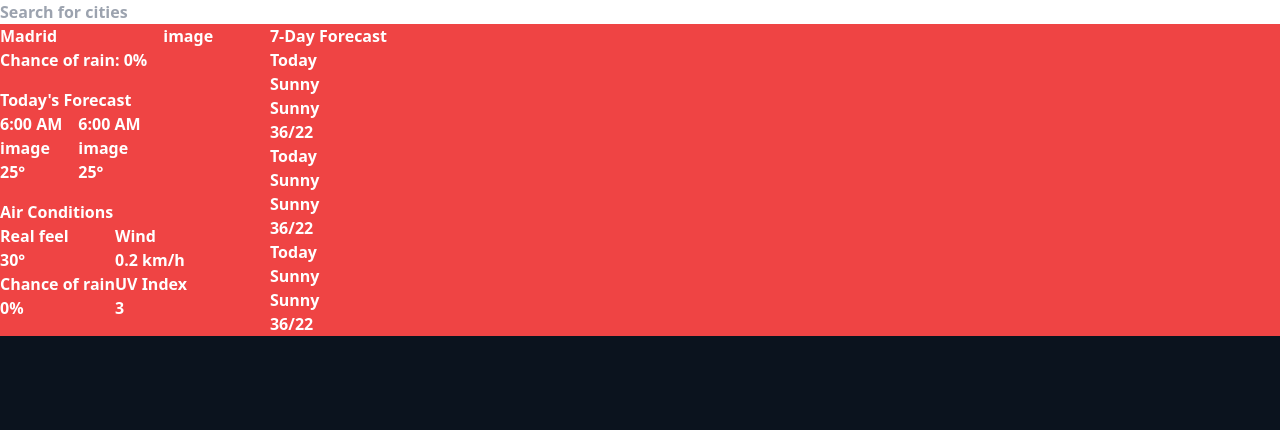
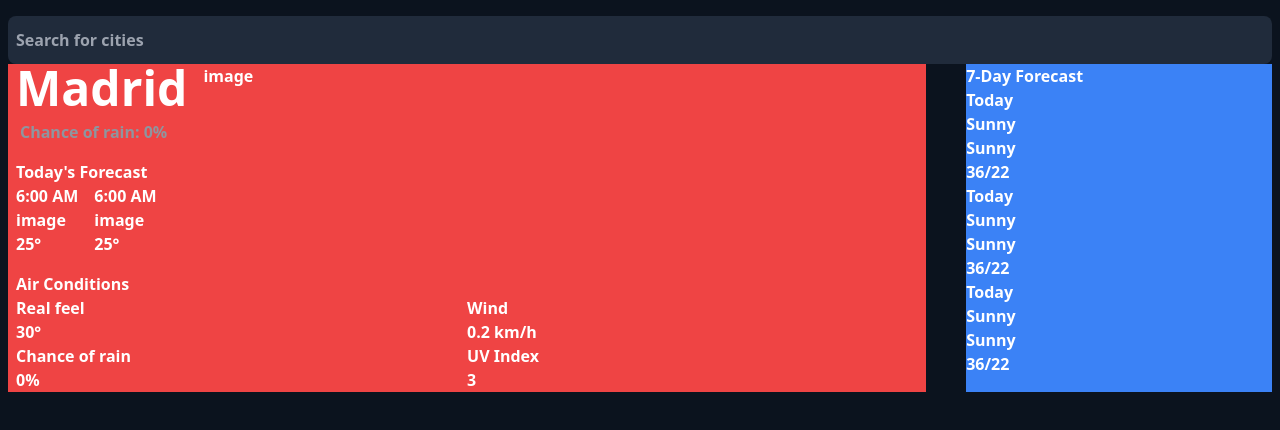
Before and after one commit to furqonfahlevi/weather-app, a Nuxt app: page / in a window 1280 px wide. Shown: the top 430 px of the page. Built offline with nearby package versions, Linux system fonts and the light colour scheme.

Commit message:
input text styling

```diff
--- a/app.vue
+++ b/app.vue
@@ -1,22 +1,22 @@
 <template>
   <div
-    class="w-[1280px] mx-auto bg-red-500 flex flex-col justify-center items-center"
+    class="w-[1280px] mx-auto flex flex-col justify-center items-center py-4 px-2"
   >
     <div class="w-full">
       <input
         type="text"
         name=""
         id=""
-        class="w-full"
+        class="w-full py-3 px-2 rounded-lg bg-secondary text-secondary"
         placeholder="Search for cities"
       />
     </div>
     <div class="flex w-full gap-10">
-      <div class="flex flex-col gap-4">
+      <div class="w-3/4 flex flex-col gap-4 bg-red-500 px-2">
         <div class="flex gap-4">
-          <div class="flex flex-col">
-            <h1>Madrid</h1>
-            <p>Chance of rain: 0%</p>
+          <div class="flex flex-col gap-2">
+            <h1 class="text-5xl font-bold">Madrid</h1>
+            <p class="text-primary ml-1">Chance of rain: 0%</p>
           </div>
           <div>image</div>
         </div>
@@ -57,7 +57,7 @@
           </div>
         </div>
       </div>
-      <div>
+      <div class="w-1/4 bg-blue-500">
         <p>7-Day Forecast</p>
         <div>
           <div>
```
